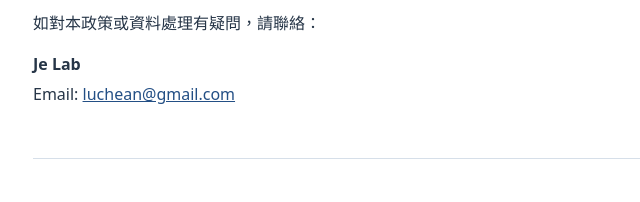
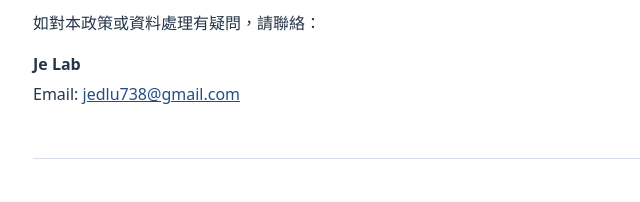
Before and after one commit to lca738/lca738.github.io, a plain HTML site: page zitap-privacy.html in a window 1280 px wide. Shown: the part 3022-3224 px from the top of the page, 199-839 px from the left. Drawn offline with Linux system fonts and the light colour scheme.

Commit message:
Update ZiTap privacy contact email

```diff
--- a/zitap-privacy.html
+++ b/zitap-privacy.html
@@ -44,7 +44,7 @@
 <p>Google SDK 傳送相關資料時使用其提供的安全傳輸機制。請妥善保護裝置及 Google 帳戶；任何儲存或傳輸方式都無法保證絕對安全。</p>
 <h2>9. 政策更新與聯絡方式</h2>
 <p>本政策可能隨功能、第三方服務或法規變更而更新。新版會公布於同一政策頁並更新生效日期；如有需要額外告知或取得同意的變更，我們將依適用規定處理。</p>
-<p>如對本政策或資料處理有疑問，請聯絡：</p><p><strong>Je Lab</strong><br>Email: <a href="mailto:luchean@gmail.com">luchean@gmail.com</a></p>
+<p>如對本政策或資料處理有疑問，請聯絡：</p><p><strong>Je Lab</strong><br>Email: <a href="mailto:jedlu738@gmail.com">jedlu738@gmail.com</a></p>
 </section>
 <section id="en" lang="en">
 <h1>ZiTap Privacy Policy</h1>
@@ -87,5 +87,5 @@
 <p>Google SDKs use their provided secure transmission mechanisms for related data. Please protect your device and Google account. No storage or transmission method can guarantee absolute security.</p>
 <h2>9. Policy updates and contact</h2>
 <p>This policy may be updated when features, third-party services or legal requirements change. The revised policy will be published on this page with an updated effective date. We will provide additional notice or obtain consent where required.</p>
-<p>For questions about this policy or data processing, contact:</p><p><strong>Je Lab</strong><br>Email: <a href="mailto:luchean@gmail.com">luchean@gmail.com</a></p>
+<p>For questions about this policy or data processing, contact:</p><p><strong>Je Lab</strong><br>Email: <a href="mailto:jedlu738@gmail.com">jedlu738@gmail.com</a></p>
 </section></main></body></html>
```
